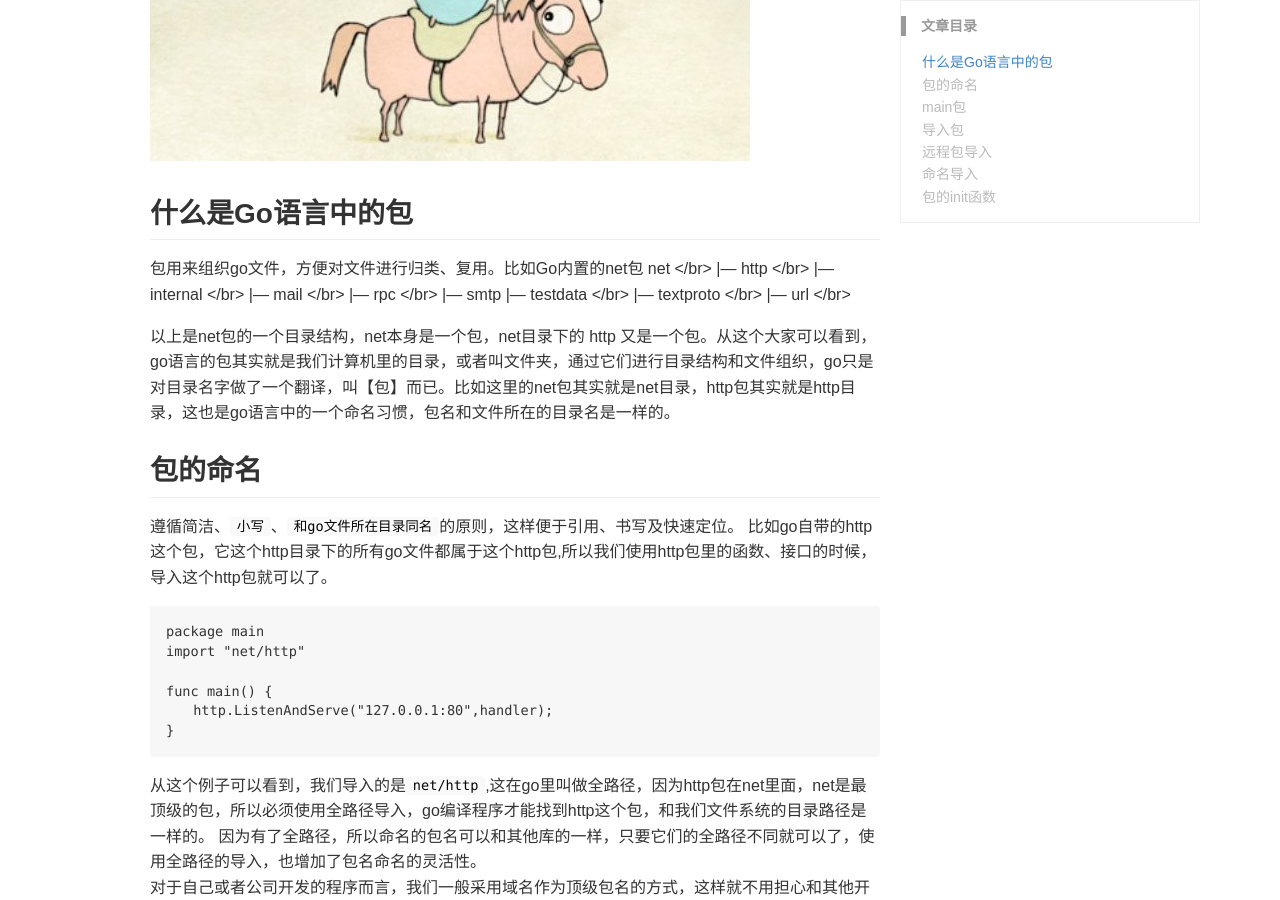
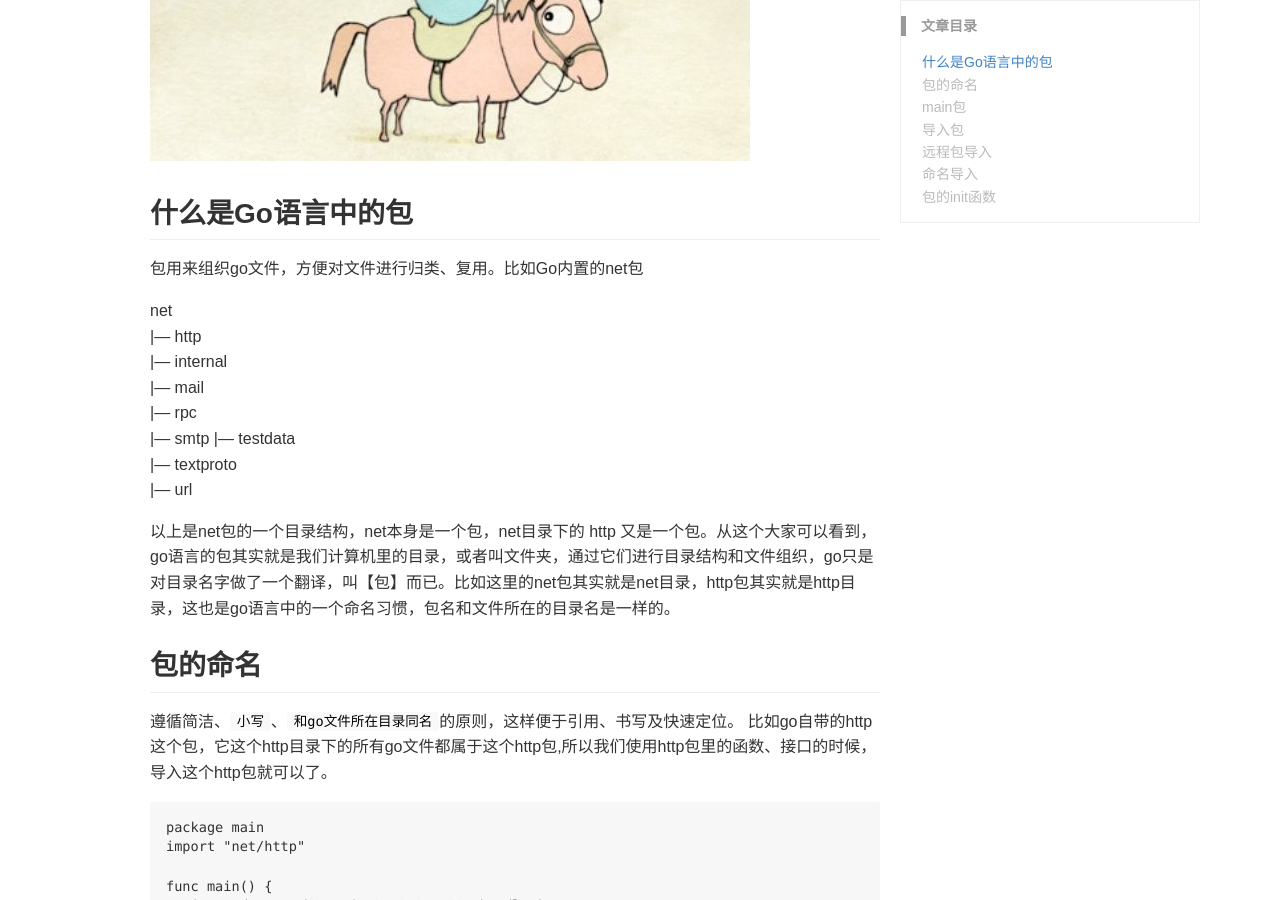
Before and after one commit to songhaoxin/songhaoxin.github.io, a Jekyll site: the page built from _posts/2017-08-20-gopackage.md, in a window 1280 px wide and 900 px high, scrolled down 534 px. Built offline with Jekyll 4.4.1, drawn with Linux system fonts in a browser that asks for light colours; comment, search, counter and statistics services are not loaded.

Commit message:
修改文件名

```diff
--- a/_posts/2017-08-20-gopackage.md
+++ b/_posts/2017-08-20-gopackage.md
@@ -14,14 +14,16 @@ keywords: golang 包管理
 
 ## 什么是Go语言中的包
 包用来组织go文件，方便对文件进行归类、复用。比如Go内置的net包
-net </br>
- |--- http </br>
- |--- internal </br>
- |--- mail </br>
- |--- rpc </br>
- |--- smtp |--- testdata </br>
- |--- textproto </br>
- |--- url   </br>
+
+net
+|--- http
+|--- internal
+|--- mail
+|--- rpc
+|--- smtp |--- testdata
+|--- textproto
+|--- url
+
 
  以上是net包的一个目录结构，net本身是一个包，net目录下的 http 又是一个包。从这个大家可以看到，go语言的包其实就是我们计算机里的目录，或者叫文件夹，通过它们进行目录结构和文件组织，go只是对目录名字做了一个翻译，叫【包】而已。比如这里的net包其实就是net目录，http包其实就是http目录，这也是go语言中的一个命名习惯，包名和文件所在的目录名是一样的。
 
```
